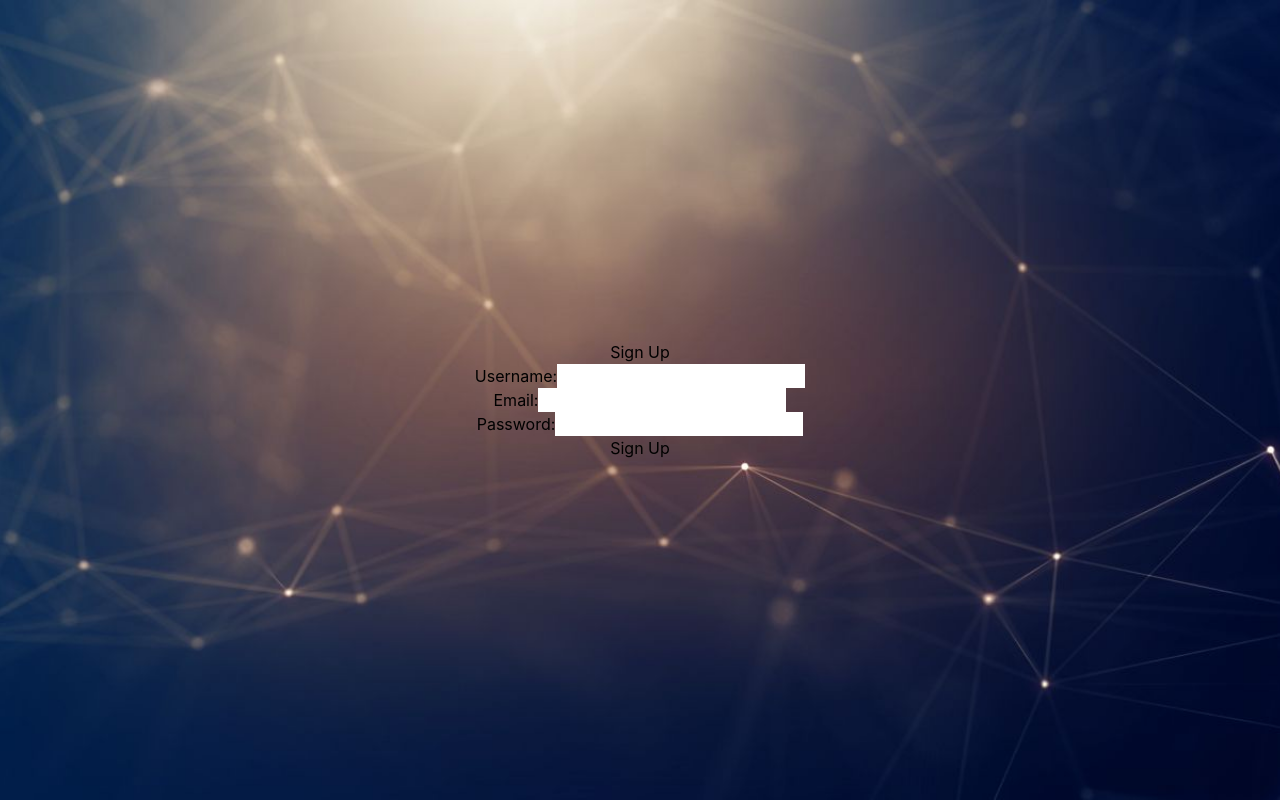
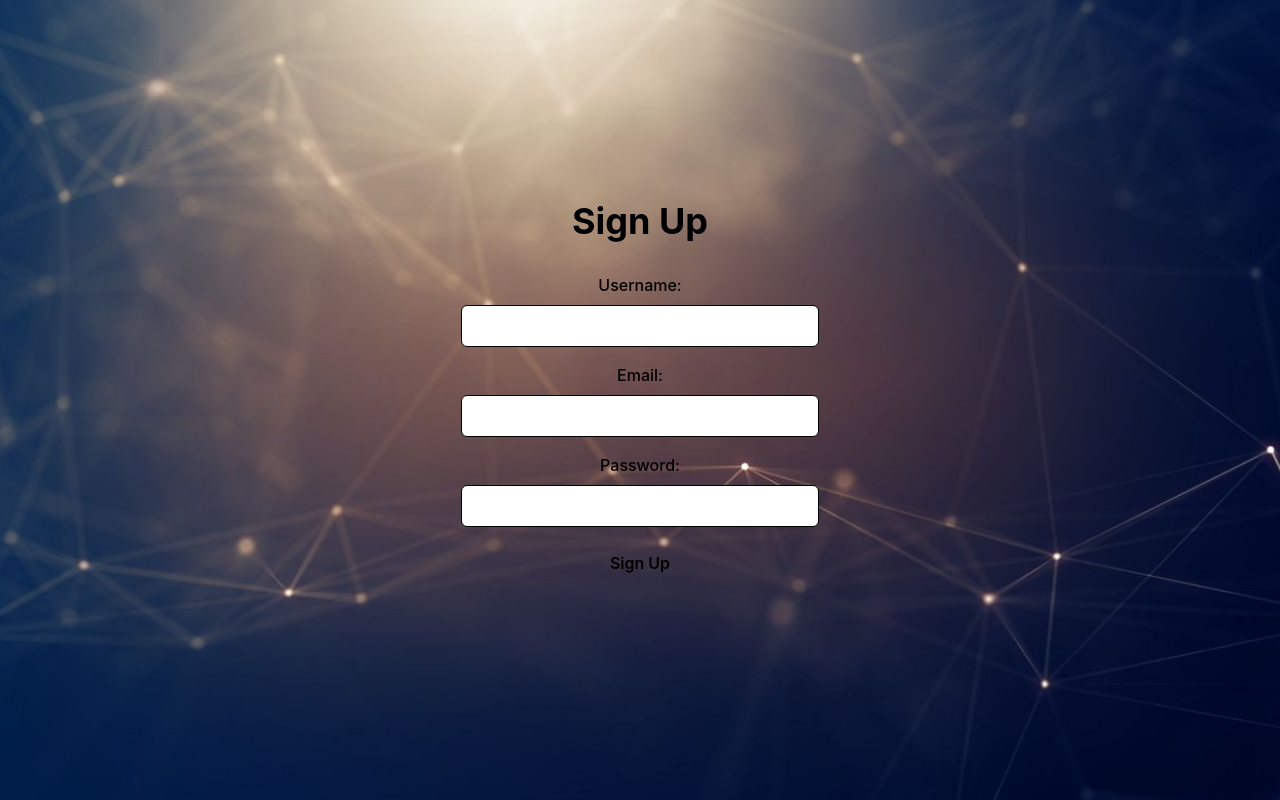
Before and after one commit to AlexIchenskiy/hackathon2023, a React (Create React App) app in the folder frontend/: page /signup in a window 1280 px wide. Built offline with nearby package versions, Linux system fonts and the light colour scheme.

Commit message:
chore: add tailwind

```diff
--- a/frontend/src/pages/LogIn/Login.js
+++ b/frontend/src/pages/LogIn/Login.js
@@ -4,27 +4,42 @@ import backgroundImage from '../../assets/images/pozadina.jpg';
 const Login = () => {
   return (
     <div
-        style={{
-          backgroundImage: `url(${backgroundImage})`,
-          backgroundPosition: 'center',
-          backgroundSize: 'cover',
-          backgroundRepeat: 'no-repeat',
-          height: '100vh',
-          display: 'flex',
-          alignItems: 'center',
-          justifyContent: 'center'
-        }}
+      className="h-screen flex items-center justify-center bg-cover bg-center bg-no-repeat"
+      style={{ backgroundImage: `url(${backgroundImage})` }}
     >
-        <div className='loginWindow' style={{ textAlign: 'center' }}>
-          <h1>Log In</h1>
+      <div className="loginWindow text-center">
+        <h1 className="text-3xl font-bold mb-6">Log In</h1>
         <form>
-            <label htmlFor='email'>Email:</label>
-            <input type='email' id='email' name='email' required />
-            <br />
-            <label htmlFor='password'>Password:</label>
-            <input type='password' id='password' name='password' required />
-            <br />
-            <button type='submit'>Login</button>
+          <div className="mb-4">
+            <label htmlFor="email" className="block text-lg font-medium mb-2">
+              Email:
+            </label>
+            <input
+              type="email"
+              id="email"
+              name="email"
+              required
+              className="bg-gray-200 rounded-lg px-4 py-2 w-full"
+            />
+          </div>
+          <div className="mb-6">
+            <label htmlFor="password" className="block text-lg font-medium mb-2">
+              Password:
+            </label>
+            <input
+              type="password"
+              id="password"
+              name="password"
+              required
+              className="bg-gray-200 rounded-lg px-4 py-2 w-full"
+            />
+          </div>
+          <button
+            type="submit"
+            className="bg-blue-500 text-white rounded-lg px-4 py-2 font-medium"
+          >
+            Login
+          </button>
         </form>
       </div>
     </div>
--- a/frontend/src/pages/SignUp/Signup.js
+++ b/frontend/src/pages/SignUp/Signup.js
@@ -3,31 +3,17 @@ import backgroundImage from '../../assets/images/pozadina.jpg';
 
 const Signup = () => {
   return (
-      <div
-        style={{
-          backgroundImage: `url(${backgroundImage})`,
-          backgroundPosition: 'center',
-          backgroundSize: 'cover',
-          backgroundRepeat: 'no-repeat',
-          height: '100vh',
-          display: 'flex',
-          alignItems: 'center',
-          justifyContent: 'center'
-        }}
-      >
-        <div className='signupWindow' style={{ textAlign: 'center' }}>
-          <h1>Sign Up</h1>
-          <form>
-            <label htmlFor='username'>Username:</label>
-            <input type='username' id='username' name='username' required />
-            <br />
-            <label htmlFor='email'>Email:</label>
-            <input type='email' id='email' name='email' required />
-            <br />
-            <label htmlFor='password'>Password:</label>
-            <input type='password' id='password' name='password' required />
-            <br />
-            <button type='submit'>Sign Up</button>
+    <div className="h-screen flex items-center justify-center bg-cover bg-center bg-no-repeat" style={{ backgroundImage: `url(${backgroundImage})` }}>
+      <div className="signupWindow text-center">
+        <h1 className="text-4xl font-bold mb-8">Sign Up</h1>
+        <form className="mb-4">
+          <label htmlFor='username' className="block font-medium text-gray-700 mb-2">Username:</label>
+          <input type='username' id='username' name='username' required className="w-full p-2 border border-gray-400 rounded-md mb-4" />
+          <label htmlFor='email' className="block font-medium text-gray-700 mb-2">Email:</label>
+          <input type='email' id='email' name='email' required className="w-full p-2 border border-gray-400 rounded-md mb-4" />
+          <label htmlFor='password' className="block font-medium text-gray-700 mb-2">Password:</label>
+          <input type='password' id='password' name='password' required className="w-full p-2 border border-gray-400 rounded-md mb-4" />
+          <button type='submit' className="bg-blue-600 hover:bg-blue-500 text-white font-semibold py-2 px-4 rounded-md focus:outline-none focus:shadow-outline">Sign Up</button>
         </form>
       </div>
     </div>
```
Lines whose indentation alone changed are shown as unchanged.
